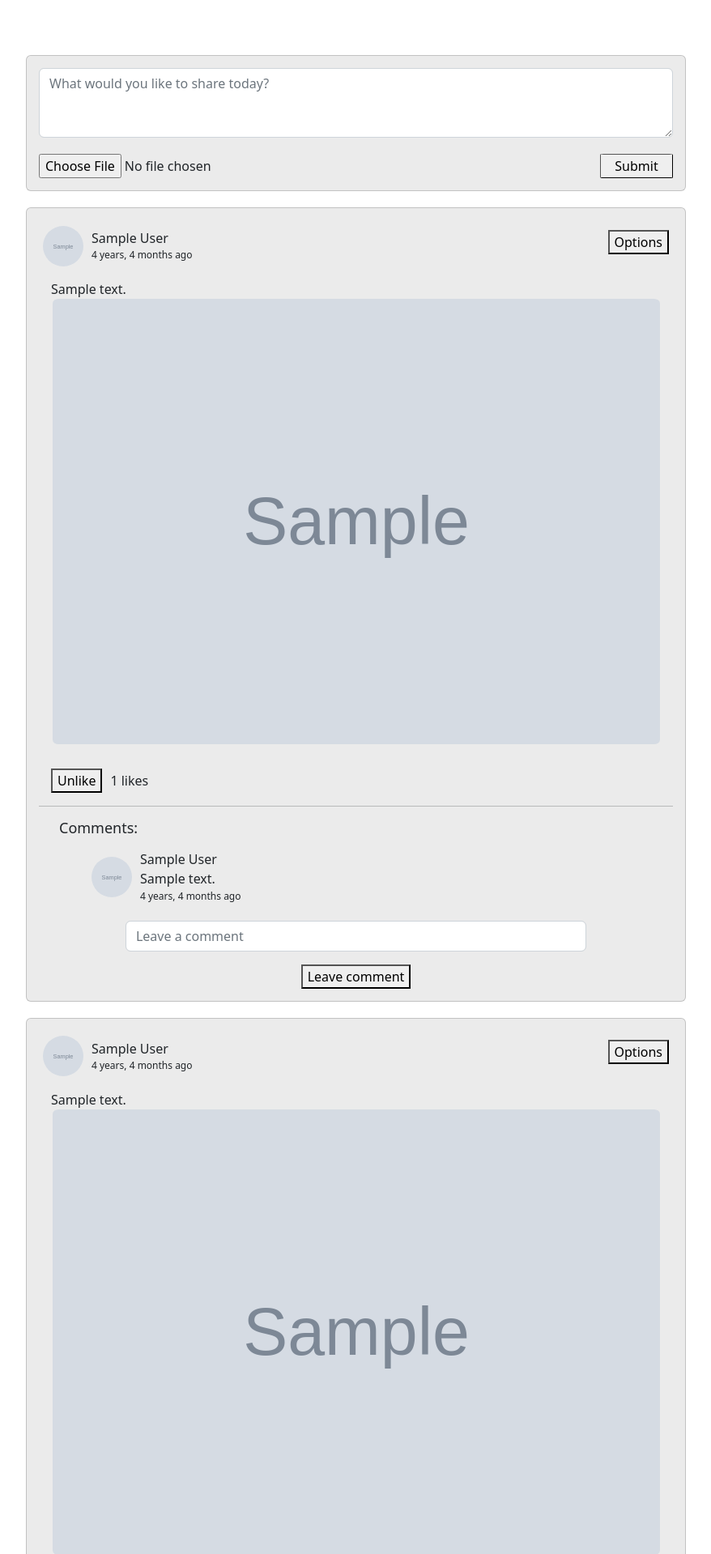
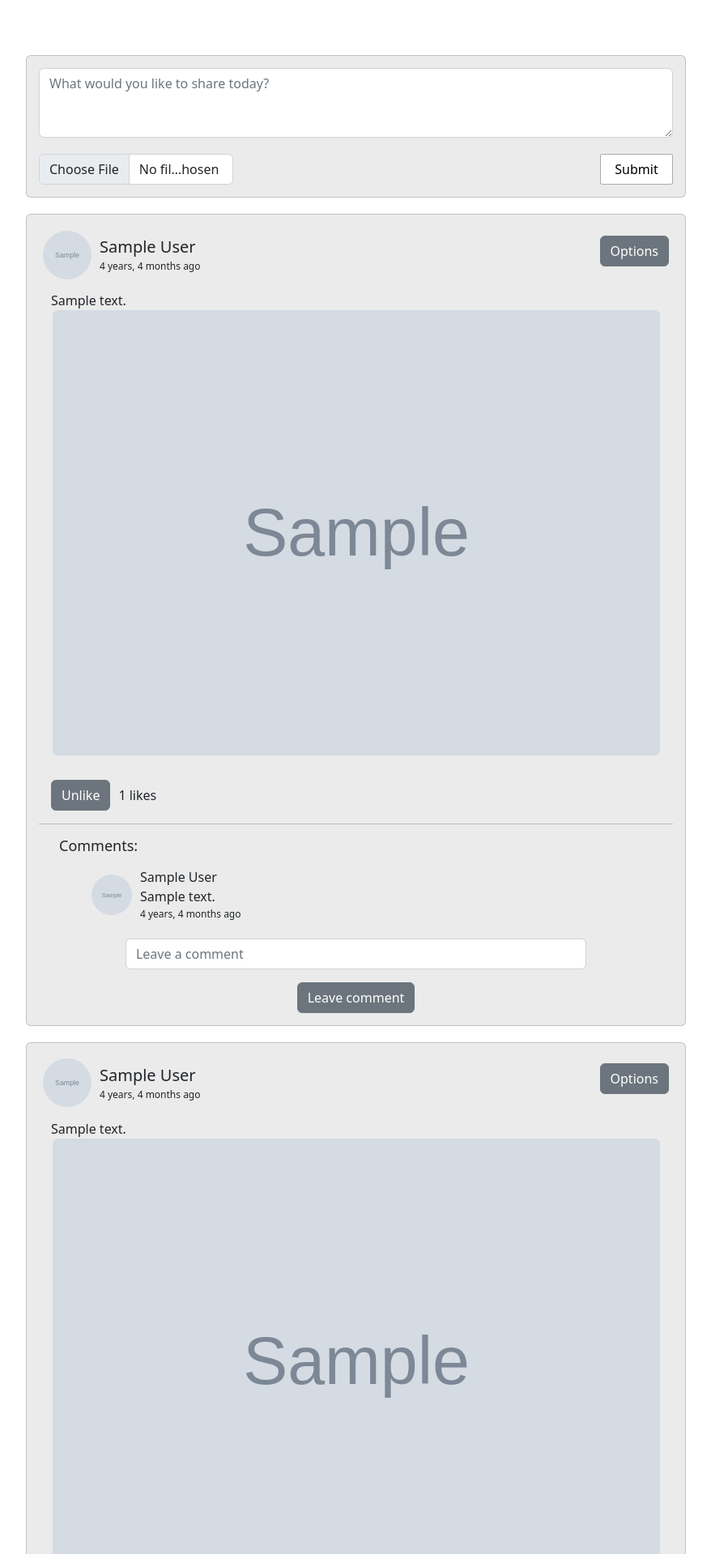
Before and after one commit to mkskh/social_network, a Django app: page /feed/ in a window 1280 px wide. Shown: the part 528-2447 px from the top of the page at 81% size, without its empty margins (201-1079 px from the left). Run offline with Django 5.2, Linux system fonts and the light colour scheme; a user stored in the database is signed in; tables that the repository leaves empty hold one stand-in row (values such as "Sample post"); grey boxes marked "Sample" are stand-in pictures; some libraries are stand-ins or nearby versions.

Commit message:
improved feed app

```diff
--- a/feed/views.py
+++ b/feed/views.py
@@ -37,6 +37,10 @@ def news_feed(request):
     for post in posts_from_subscriptions:
         if post.profile != my_profile:
             recommend_users_for_subscription = False
+
+    # if there is 0 posts show Recommended users only once
+    if len(posts_from_subscriptions) == 0:
+        recommend_users_for_subscription = False
 
 
     # Collect the rest of the posts
--- a/templates/feed/news_feed.html
+++ b/templates/feed/news_feed.html
@@ -37,12 +37,13 @@
 
                         <div style="display: flex; justify-content: space-between; margin-top: 20px;">
 
-                            <div class="form-group">
-                                <input type="file" name="image" class="form-control-file" id="id_image" accept="image/*">
+
+                            <div style="width: 240px;">
+                                {{ form.image }}
                             </div>
 
                             <div>
-                                <button type="submit" style="border-radius: 5%; border-width: 1px; height: 30px; width: 90px;">Submit</button>
+                                <button type="submit" class="btn btn-light" style="border-radius: 5%; border-width: 1px; width: 90px; background-color: #ffffff; border-color: #aaaaaa; color: rgb(0, 0, 0);">Submit</button>
                             </div>
 
                         </div>
@@ -55,7 +56,7 @@
                 <!-- If there are no posts -->
                 {% if not posts %}
 
-                <div class="card" style="width: 815px; background-color: rgb(235, 235, 235); margin-right: 0px;
+                <div class="card" name='no_posts' style="width: 815px; background-color: rgb(235, 235, 235); margin-right: 0px;
                                     margin-bottom: 30px; padding: 30px; align-items: center;">
                     <h5>You haven't subscribed to anyone yet to see your friends' news.</h5>
                     <h5>Or maybe the people you follow haven't posted anything yet</h5>
@@ -77,18 +78,20 @@
                     </div>
                 </div>
 
+                <!-- If there are posts -->
                 {% else %}
+
                     {% for post in posts %}
                     <div class="card" style="width: 815px; background-color: rgb(235, 235, 235); margin-right: 0px; margin-bottom: 20px;">
 
                         <!-- Header of the post -->
                         <div style="display: flex; justify-content: space-between; align-items: center;">
                             <div style="text-align: left; margin-right: auto; margin: 10px 0 0 20px;">
-                                <a href="{% url 'user:my_user_profile' post.profile.user.id %}"><img src="{{ post.profile.image.url }}" alt="profile_photo" width="50" height="50" style="border-radius: 50%;"></a>
+                                <a href="{% url 'user:my_user_profile' post.profile.user.id %}"><img src="{{ post.profile.image.url }}" alt="profile_photo" width="60" height="60" style="border-radius: 50%;"></a>
                             </div>
                             <div style="margin-left: 10px; width:750px;" >
                                 <a href="{% url 'user:my_user_profile' post.profile.user.id %}" style="text-decoration: none; color: inherit;">
-                                    <p style="margin-top: 25px; margin-bottom: 0;">{{ post.profile.user.first_name }} {{ post.profile.user.last_name }}</p>
+                                    <p style="margin-top: 25px; margin-bottom: 0; font-size: 20px;">{{ post.profile.user.first_name }} {{ post.profile.user.last_name }}</p>
                                 </a>
                                 <p style="font-size: 12px;">{{ post.created_at|timesince }} ago </p>
                             </div>
@@ -97,7 +100,7 @@
                             <!-- Dropdown button "Options" -->
                             {% if post.profile.user == request.user %}
                                 <div class="dropdown">
-                                    <button type="button" id="dropdownMenuButton" data-bs-toggle="dropdown" aria-expanded="false" style="margin-right: 20px;">
+                                    <button type="button" class="btn btn-secondary" id="dropdownMenuButton" data-bs-toggle="dropdown" aria-expanded="false" style="margin-right: 20px;">
                                         Options
                                     </button>
                                     <ul class="dropdown-menu" aria-labelledby="dropdownMenuButton">
@@ -134,7 +137,7 @@
                             <input type="hidden" name="post_id" value={{post.id}}>
                             <div style="margin: 0 0 0 30px; display: flex; align-items: center;">
                                 <div style="flex-shrink: 0;">
-                                    <button type="submit" class="ui button like-btn{{post.id}}">
+                                    <button type="submit" class="btn btn-secondary like-btn{{post.id}}">
                                         {% if profile not in post.liked.all %}
                                             Like
                                         {% else %}
@@ -186,7 +189,7 @@
                             <div class="mb-3" style="width: 70%; margin: 0 auto;">
                                 <input type="text" class="form-control" placeholder="Leave a comment" name="text">
                             </div>
-                            <button type="submit" style="display: block; margin: 10px 0 15px 0; margin-left: auto; margin-right: auto;">Leave comment</button>
+                            <button type="submit" class="btn btn-secondary" style="display: block; margin: 10px 0 15px 0; margin-left: auto; margin-right: auto;">Leave comment</button>
                         </form>
 
                     </div>
@@ -196,7 +199,7 @@
 
                 <!-- If posts only from authenticated user -->
                 {% if recommend_users_for_subscription %}
-                    <div class="card" style="width: 815px; background-color: rgb(235, 235, 235); margin-right: 0px;
+                    <div class="card" name="posts_only_from_me" style="width: 815px; background-color: rgb(235, 235, 235); margin-right: 0px;
                                         margin-bottom: 30px; padding: 30px; align-items: center;">
                         <h5>You haven't subscribed to anyone yet to see your friends' news.</h5>
                         <h5>Or maybe the people you follow haven't posted anything yet</h5>
@@ -233,11 +236,11 @@
                         <!-- Header of the post -->
                         <div style="display: flex; justify-content: space-between; align-items: center;">
                             <div style="text-align: left; margin-right: auto; margin: 10px 0 0 20px;">
-                                <a href="{% url 'user:my_user_profile' post.profile.user.id %}"><img src="{{ post.profile.image.url }}" alt="profile_photo" width="50" height="50" style="border-radius: 50%;"></a>
+                                <a href="{% url 'user:my_user_profile' post.profile.user.id %}"><img src="{{ post.profile.image.url }}" alt="profile_photo" width="60" height="60" style="border-radius: 50%;"></a>
                             </div>
                             <div style="margin-left: 10px; width:750px;" >
                                 <a href="{% url 'user:my_user_profile' post.profile.user.id %}" style="text-decoration: none; color: inherit;">
-                                    <p style="margin-top: 25px; margin-bottom: 0;">{{ post.profile.user.first_name }} {{ post.profile.user.last_name }}</p>
+                                    <p style="margin-top: 25px; margin-bottom: 0; font-size: 20px;">{{ post.profile.user.first_name }} {{ post.profile.user.last_name }}</p>
                                 </a>
                                 <p style="font-size: 12px;">{{ post.created_at|timesince }} ago </p>
                             </div>
@@ -246,7 +249,7 @@
                             <!-- Dropdown button "Options" -->
                             {% if post.profile.user == request.user %}
                                 <div class="dropdown">
-                                    <button type="button" id="dropdownMenuButton" data-bs-toggle="dropdown" aria-expanded="false" style="margin-right: 20px;">
+                                    <button type="button" class="btn btn-secondary" id="dropdownMenuButton" data-bs-toggle="dropdown" aria-expanded="false" style="margin-right: 20px;">
                                         Options
                                     </button>
                                     <ul class="dropdown-menu" aria-labelledby="dropdownMenuButton">
@@ -283,7 +286,7 @@
                             <input type="hidden" name="post_id" value={{post.id}}>
                             <div style="margin: 0 0 0 30px; display: flex; align-items: center;">
                                 <div style="flex-shrink: 0;">
-                                    <button type="submit" class="ui button like-btn{{post.id}}">
+                                    <button type="submit" class="btn btn-secondary like-btn{{post.id}}">
                                         {% if profile not in post.liked.all %}
                                             Like
                                         {% else %}
@@ -335,7 +338,7 @@
                             <div class="mb-3" style="width: 70%; margin: 0 auto;">
                                 <input type="text" class="form-control" placeholder="Leave a comment" name="text">
                             </div>
-                            <button type="submit" style="display: block; margin: 10px 0 15px 0; margin-left: auto; margin-right: auto;">Leave comment</button>
+                            <button type="submit" class="btn btn-secondary" style="display: block; margin: 10px 0 15px 0; margin-left: auto; margin-right: auto;">Leave comment</button>
                         </form>
 
                     </div>
```
